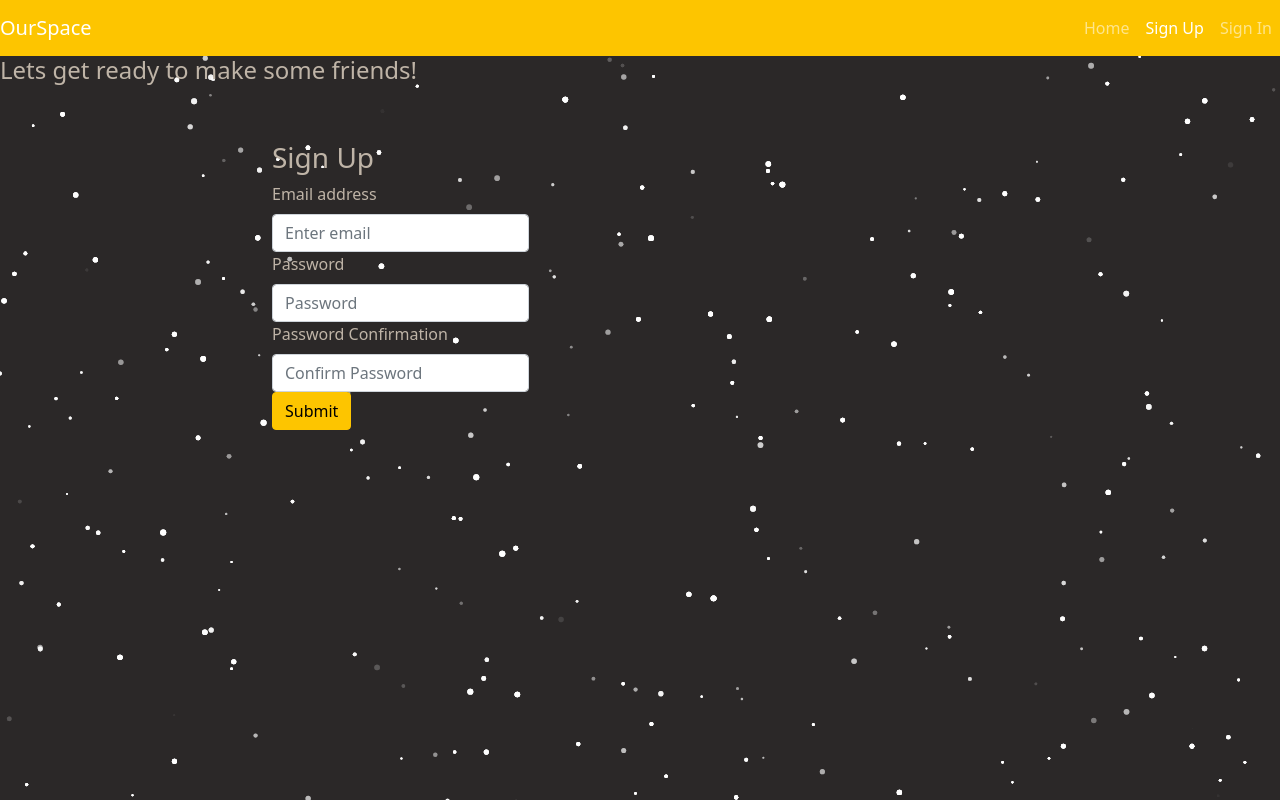
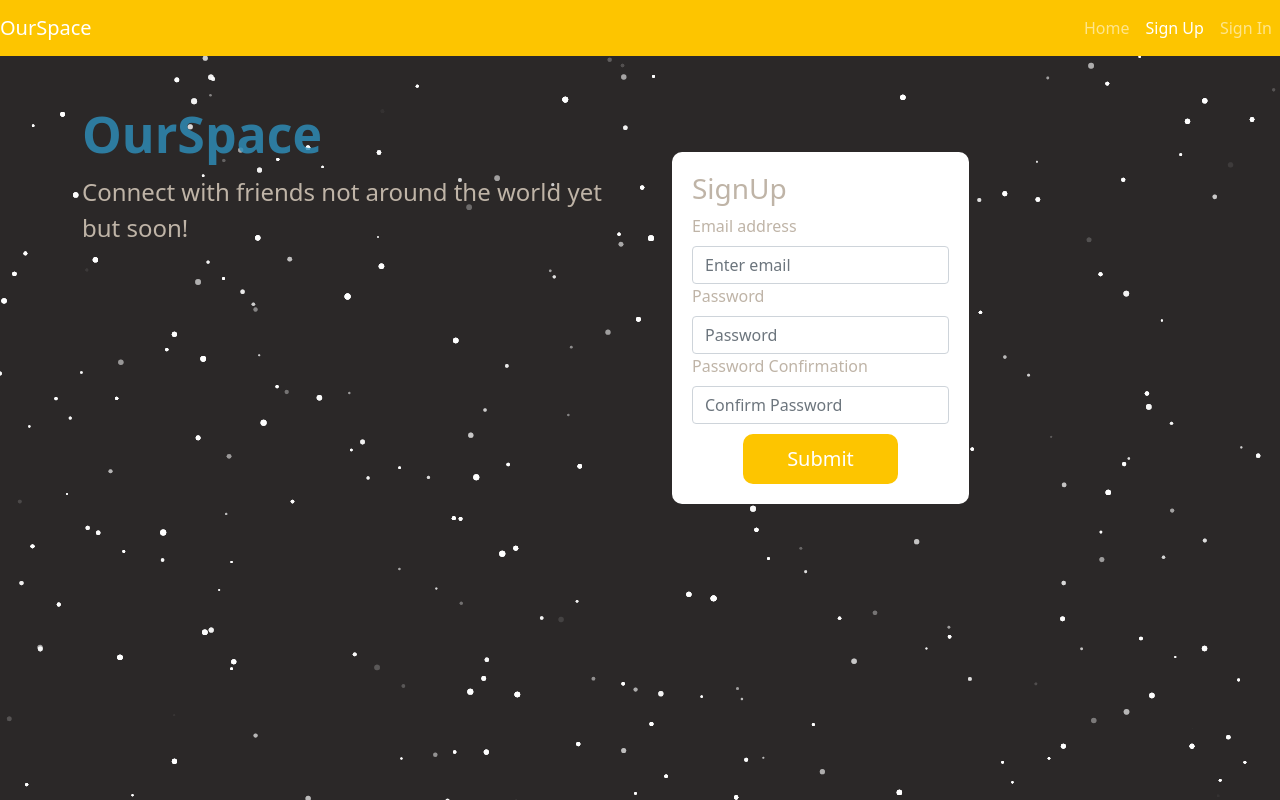
Before and after one commit to Team-Rendering/project-frontend, a React (Create React App) app: page /sign-up in a window 1280 px wide. Built offline with nearby package versions, Linux system fonts and the light colour scheme.

Commit message:
completed login styling

```diff
--- a/package.json
+++ b/package.json
@@ -24,6 +24,7 @@
     "react-scripts": "4.0.3",
     "react-tsparticles": "^1.39.0",
     "resolve": "^1.18.1",
+    "timeago.js": "^4.0.2",
     "web-vitals": "^1.1.2"
   },
   "scripts": {
--- /dev/null
+++ b/src/components/auth/Login.css
@@ -0,0 +1,87 @@
+
+.login{
+  /* width: 100vw;
+  height: 100vh; */
+  /* display: flex; */
+  /* align-items: center;
+  justify-content: center; */
+}
+
+.loginWrapper{
+  /* width: 70%;
+  height: 70%;
+  display: flex; */
+}
+
+.loginLeft, .loginRight{
+  flex: 1;
+  display: flex;
+  flex-direction: column;
+  justify-content: center;
+}
+.loginLogo{
+  font-size: 50px;
+  font-weight: 800;
+  color: #2e8bb6d7;
+  margin-bottom: 10px;
+}
+.loginDesc{
+  font-size: 24px;
+}
+
+.loginBox{
+  /* height: 300px; */
+  padding: 20px;
+  background-color: white;
+  border-radius: 10px;
+  display: flex;
+  flex-direction: column;
+  justify-content: space-between;
+  margin-left: 20px;
+}
+.signInBox{
+   width: 60%;
+	border-radius: 10px;
+	-webkit-box-shadow: 7px 9px 3px -2px rgba(0, 0, 0, 0.29);
+	box-shadow: 7px 9px 3px -2px rgba(0, 0, 0, 0.29);
+    margin: 30px 0;
+    backdrop-filter: blur(5px);
+
+}
+.loginInput{
+  height: 50px;
+  border-radius: 10px;
+  border: 1px solid gray;
+  padding-left: 20px;
+}
+.loginInput:focus{
+  outline: none;
+}
+.loginButton{
+height: 50px;
+border-radius: 10px;
+border: none;
+background-color: #2e8bb6d7;
+color: white;
+font-size: 20px;
+font-weight: 500;
+cursor: pointer;
+}
+
+/* .loginForgot{
+  text-align: center;
+  color: #2e8bb6d7;
+} */
+
+.loginRegisterButton{
+  margin-top: 10px;
+  width: 60%;
+  align-self: center;
+  height: 50px;
+border-radius: 10px;
+border: none;
+color: white;
+font-size: 20px;
+font-weight: 500;
+cursor: pointer;
+}
--- a/src/components/auth/SignIn.js
+++ b/src/components/auth/SignIn.js
@@ -6,6 +6,7 @@ import { signInSuccess, signInFailure } from '../AutoDismissAlert/messages'
 
 import Form from 'react-bootstrap/Form'
 import Button from 'react-bootstrap/Button'
+import './Login.css'
 
 class SignIn extends Component {
   constructor (props) {
@@ -51,13 +52,20 @@ render () {
   const { email, password } = this.state
 
   return (
-    <div className='row'>
-      <div className='col-sm-10 col-md-8 mx-auto mt-5'>
-        <h3>Sign In</h3>
-        <Form onSubmit={this.onSignIn}>
+    <div className='row mt-5'>
+      <div className='col-md-6'>
+        <div className='loginLeft'>
+          <h3 className='loginLogo'>OurSpace</h3>
+          <span className='loginDesc'>Connect with friends not around the world yet but soon!</span>
+        </div>
+      </div>
+      <div className='col-md-6 mt-5'>
+        <Form className='loginBox' onSubmit={this.onSignIn}>
+          <h3>Sign In</h3>
           <Form.Group controlId='email'>
             <Form.Label>Email address</Form.Label>
             <Form.Control
+              className='loginInput'
               required
               type='email'
               name='email'
@@ -77,10 +85,11 @@ render () {
               onChange={this.handleChange}
             />
           </Form.Group>
-          <Button variant='primary' type='submit'>Submit</Button>
+          <Button className='loginRegisterButton'variant='primary' type='submit'>Submit</Button>
         </Form>
       </div>
     </div>
+
   )
 }
 }
--- a/src/components/auth/SignUp.js
+++ b/src/components/auth/SignUp.js
@@ -6,6 +6,7 @@ import { signUpSuccess, signUpFailure } from '../AutoDismissAlert/messages'
 
 import Form from 'react-bootstrap/Form'
 import Button from 'react-bootstrap/Button'
+import './Login.css'
 
 class SignUp extends Component {
   constructor (props) {
@@ -53,10 +54,18 @@ render () {
     const { email, password, passwordConfirmation } = this.state
 
     return (
-    <div className='row'>
-      <div className='col-sm-10 col-md-8 mx-auto mt-5'>
-        <h3>Sign Up</h3>
-        <Form onSubmit={this.onSignUp}>
+      <div className='row mt-5'>
+        <div className='col-md-6'>
+          <div className='loginLeft'>
+            <h3 className='loginLogo'>OurSpace</h3>
+            <span className='loginDesc'>Connect with friends not around the world yet but soon!</span>
+          </div>
+        </div>
+
+        <div className='col-md-6 mt-5'>
+
+          <Form className='loginBox' onSubmit={this.onSignUp}>
+            <h3>SignUp</h3>
             <Form.Group controlId='email'>
               <Form.Label>Email address</Form.Label>
               <Form.Control
@@ -90,10 +99,12 @@ render () {
                 onChange={this.handleChange}
               />
             </Form.Group>
-          <Button variant='primary' type='submit'>Submit</Button>
+            <Button className='loginRegisterButton' variant='primary' type='submit'>Submit</Button>
           </Form>
+
         </div>
       </div>
+
     )
   }
 }
--- a/src/components/posts/Home.js
+++ b/src/components/posts/Home.js
@@ -6,7 +6,7 @@ import React from 'react'
 
 const Home = () => (
   <>
-    <h4>Lets get ready to make some friends!</h4>
+    {/* <h4>Lets get ready to make some friends!</h4> */}
     {/* <signUp /> */}
     {/* <Link to='/sign-up'> Sign Up</Link>
     <Link to='/sign-in'> Sign In</Link> */}
--- a/src/components/posts/Post.js
+++ b/src/components/posts/Post.js
@@ -2,6 +2,7 @@ import React, { useState, useEffect } from 'react'
 import { Link, Redirect, useParams } from 'react-router-dom'
 import { Spinner, Button } from 'react-bootstrap'
 import { deletePost, showPost } from '../../api/post'
+import { format } from 'timeago.js'
 import './Post.css'
 
 const Post = ({ user, msgAlert }) => {
@@ -63,6 +64,7 @@ const Post = ({ user, msgAlert }) => {
       <div className='post'>
         <div className='PostWrapper'>
           <h3>{post.title}</h3>
+          <span className='postDate'>{format(post.createdAt)}</span>
           <p>You changed your mind?💭: {post.text}</p>
           <p>Upload Photo: {post.photo}</p>
           <Link to={`/posts/${id}/edit`}>
--- a/src/components/posts/Posts.css
+++ b/src/components/posts/Posts.css
@@ -6,3 +6,7 @@
     margin: 30px 0;
     backdrop-filter: blur(5px);
 }
+.postDate{
+    font-size: small;
+    margin-left: 20px;
+}
--- a/src/components/posts/Posts.js
+++ b/src/components/posts/Posts.js
@@ -2,6 +2,7 @@ import React, { useEffect, useState } from 'react'
 import { indexPost } from '../../api/post'
 import { Link, Redirect } from 'react-router-dom'
 import { Spinner } from 'react-bootstrap'
+import { format } from 'timeago.js'
 import './Posts.css'
 const Posts = ({ user, msgAlert }) => {
   const [posts, setPosts] = useState([])
@@ -38,7 +39,8 @@ const Posts = ({ user, msgAlert }) => {
   const postList = posts.map(post => (
     <div className='posts' key={post._id}>
       <Link to={`/posts/${post._id}`}>{post.title}</Link>
-      <h6>Whats on your mind🧠: {post.text}</h6>
+      <span className='postDate'>{format(post.createdAt)}</span>
+      <h6>{post.text}</h6>
       <h6>Photo: {post.photo}</h6>
     </div>
   ))
```
Also changed, not shown: 1 other file (tests, documents, lock files or other folders). Lines whose indentation alone changed are shown as unchanged.
